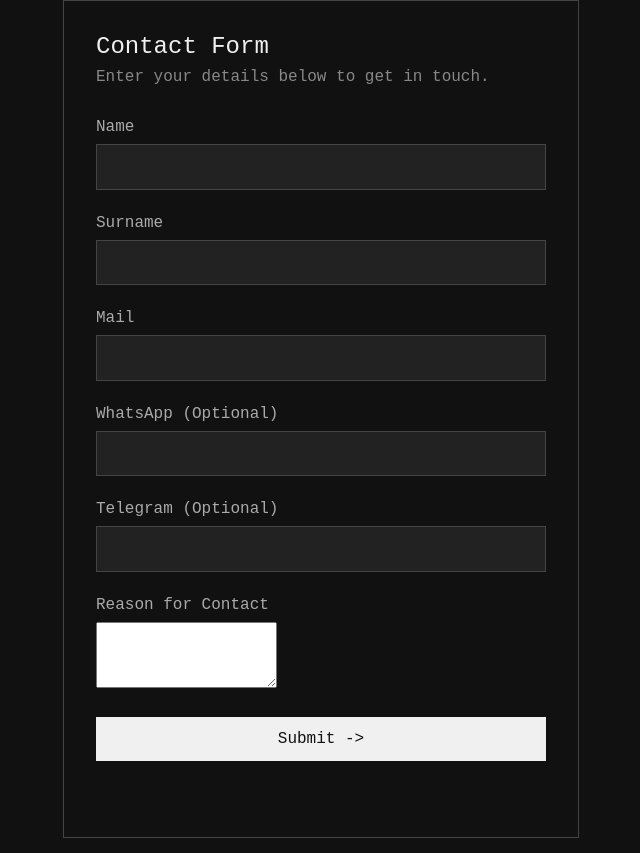
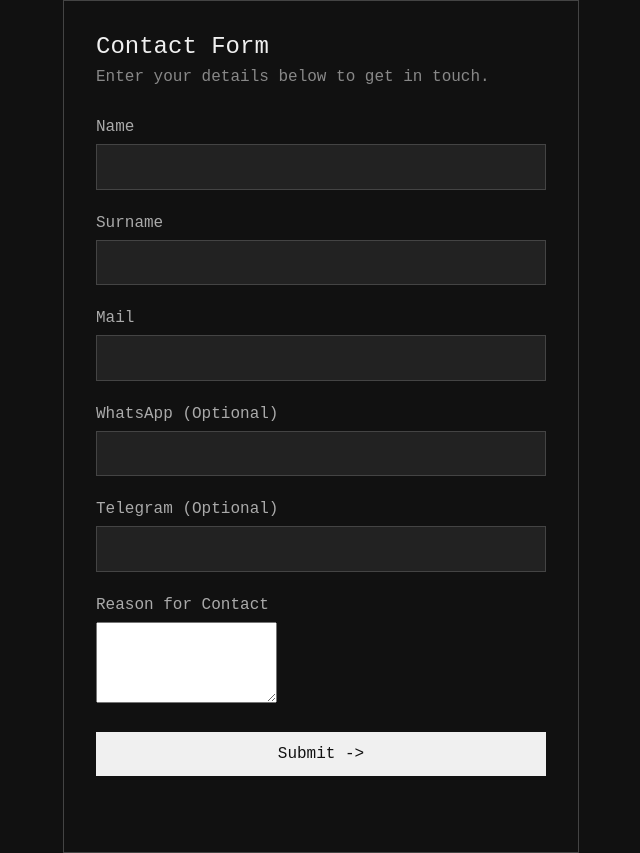
Before and after one commit to lacer2k/message_me, a plain HTML site: page index.html in a window 1280 px wide. Shown: the whole page, without its empty margins (319-959 px from the left). Drawn offline with Linux system fonts and the light colour scheme.

Commit message:
Update index.html

```diff
--- a/index.html
+++ b/index.html
@@ -40,7 +40,7 @@
 
             <div class="form-group">
                 <label for="reason">Reason for Contact</label>
-                <textarea id="reason" name="reason" rows="4" required></textarea>
+                <textarea id="reason" name="reason" rows="5" required></textarea>
             </div>
 
             <button type="submit" id="submitButton">Submit -&gt;</button>
```
